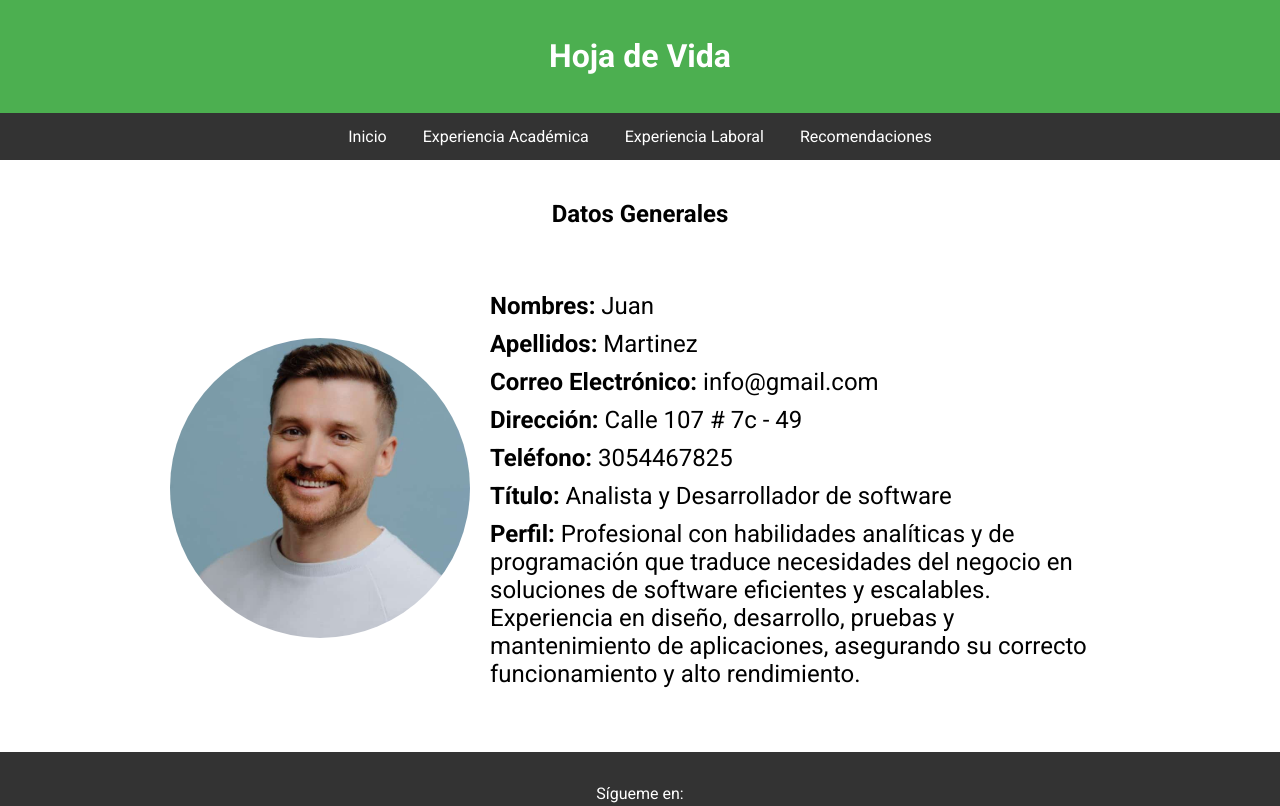
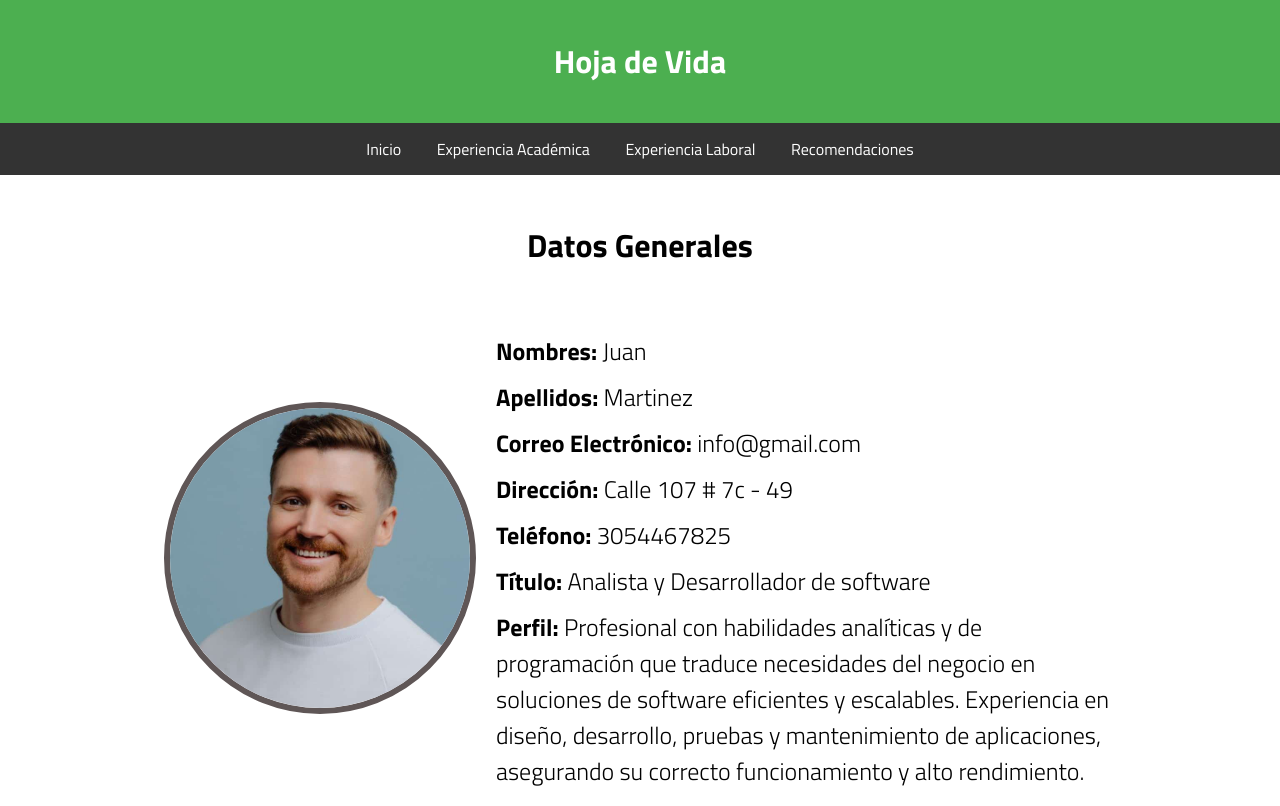
Before and after one commit to 85juanzz/hoja-de-vida, a plain HTML site: page index.html in a window 1280 px wide. Shown: the top 806 px of the page. Drawn offline with Linux system fonts and the light colour scheme.

Commit message:
Update styles.css

```diff
--- a/styles.css
+++ b/styles.css
@@ -1,5 +1,7 @@
+@import url('https://fonts.googleapis.com/css2?family=Titillium+Web:ital,wght@0,200;0,300;0,400;0,600;0,700;0,900;1,200;1,300;1,400;1,600;1,700&display=swap');
+
 body {
-    font-family: 'Roboto', sans-serif;
+    font-family: "Titillium Web", sans-serif;
     margin: 0;
     padding: 0;
     display: flex;
@@ -53,7 +55,8 @@ body {
 }
 
 .section-title {
-    font-size: 1.5em;
+    font-size: 2em;
+    font-weight: 700;
     margin-bottom: 40px;
 }
 
@@ -68,6 +71,7 @@ body {
     width: 300px;
     height: 300px;
     border-radius: 50%;
+    border: #5f5656 6px solid;
     object-fit: cover;
 }
 
@@ -75,6 +79,7 @@ body {
     text-align: left;
     width: 50%;
     font-size: 1.5em;
+    font-weight: 300;
 }
 
 .general-info {
```
